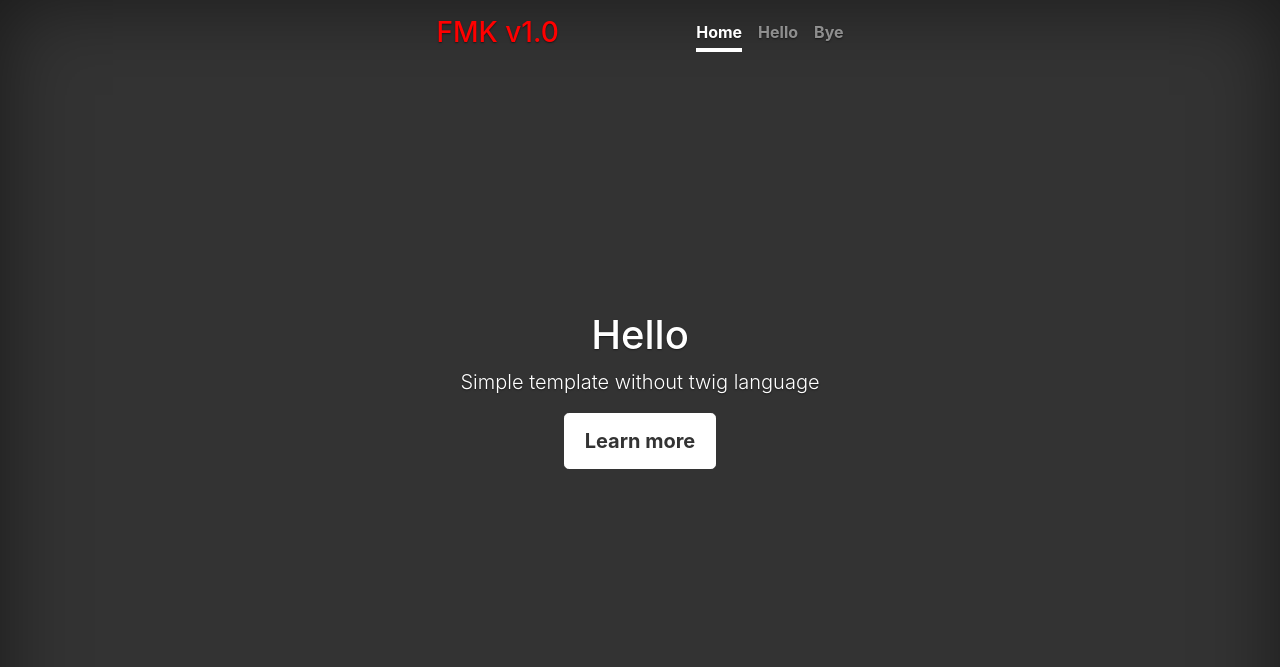
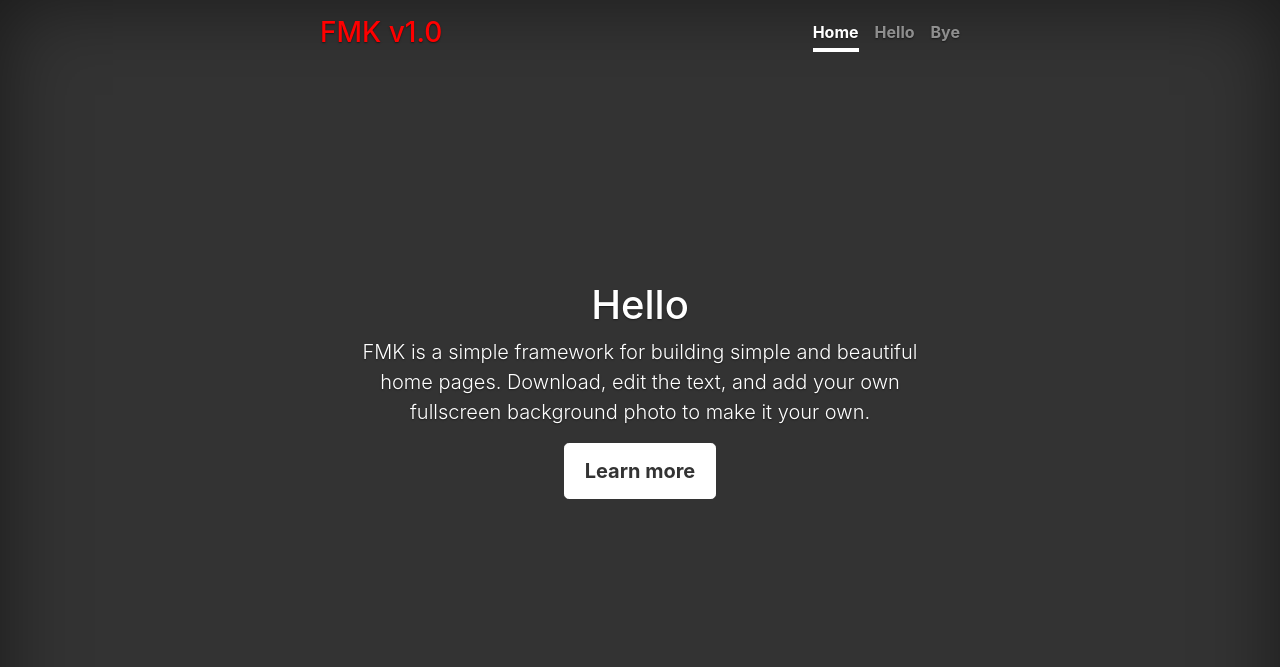
Before and after one commit to nfouka/PHP_Light_FMK, a PHP site: template src/pages/hello.php in a window 1280 px wide. Shown: the top 667 px of the page. Run offline with PHP 8.4, Linux system fonts and the light colour scheme; the template is opened without the code that fills it, so the values that code supplies are empty; some libraries are stand-ins or nearby versions.

Commit message:
adjust template hello and bye

```diff
--- a/src/pages/bye.php
+++ b/src/pages/bye.php
@@ -37,7 +37,7 @@
 
       <main role="main" class="inner cover">
         <h1 class="cover-heading"> <?= htmlspecialchars($name, ENT_QUOTES, 'UTF-8') ?> </h1>
-        <p class="lead red">Simple template without twig language </p>
+        <p class="lead">FMK is a simple framework for building simple and beautiful home pages. Download, edit the text, and add your own fullscreen background photo to make it your own.</p>
         <p class="lead">
           <a href="#" class="btn btn-lg btn-secondary">Learn more</a>
         </p>
--- a/src/pages/hello.php
+++ b/src/pages/hello.php
@@ -37,7 +37,7 @@
 
       <main role="main" class="inner cover">
         <h1 class="cover-heading">Hello <?= htmlspecialchars($name, ENT_QUOTES, 'UTF-8') ?> </h1>
-        <p class="lead">Simple template without twig language </p>
+        <p class="lead">FMK is a simple framework for building simple and beautiful home pages. Download, edit the text, and add your own fullscreen background photo to make it your own.</p>
         <p class="lead">
           <a href="#" class="btn btn-lg btn-secondary">Learn more</a>
         </p>
```
